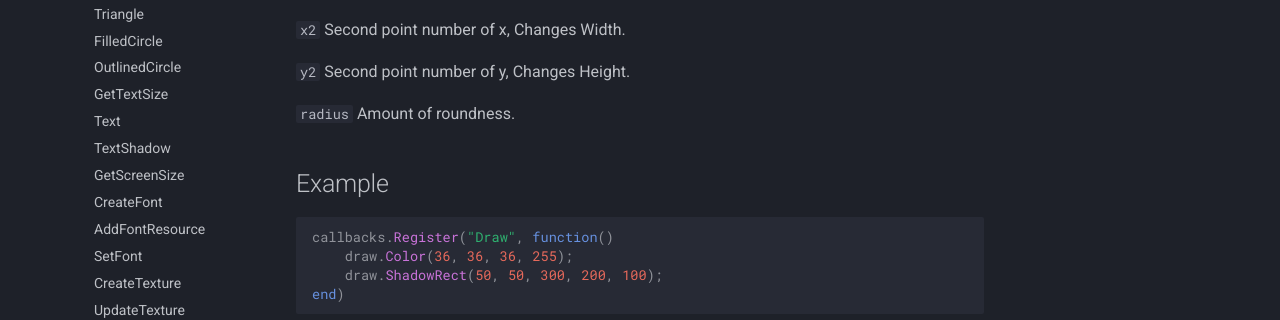
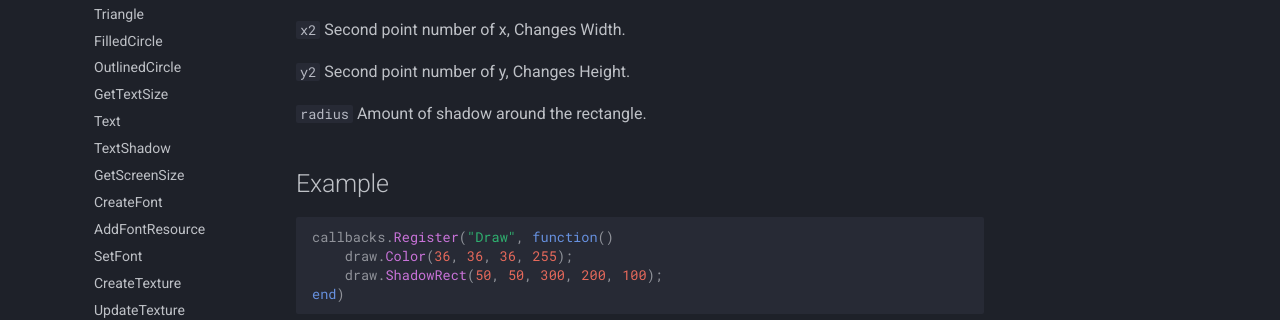
Before and after one commit to Ninaligo/aimware-web-kb, an MkDocs documentation site: the page built from private/lua/docs/library/draw/shadowrect.md, in a window 1280 px wide and 928 px high. Shown: the part 493-813 px from the top of the window. Built offline with MkDocs 1.6.1 and Material for MkDocs 9.7.7, drawn with Linux system fonts in a browser that asks for light colours; comment, search, counter and statistics services are not loaded.

Commit message:
Update shadowrect.md

````diff
--- a/private/lua/docs/library/draw/shadowrect.md
+++ b/private/lua/docs/library/draw/shadowrect.md
@@ -15,7 +15,7 @@ draw.ShadowRect(x1, y1, x2, y2, radius)
 
 ```y2``` Second point number of y, Changes Height.
 
-```radius``` Amount of roundness.
+```radius``` Amount of shadow around the rectangle.
 
 ## Example
 ```lua
````
